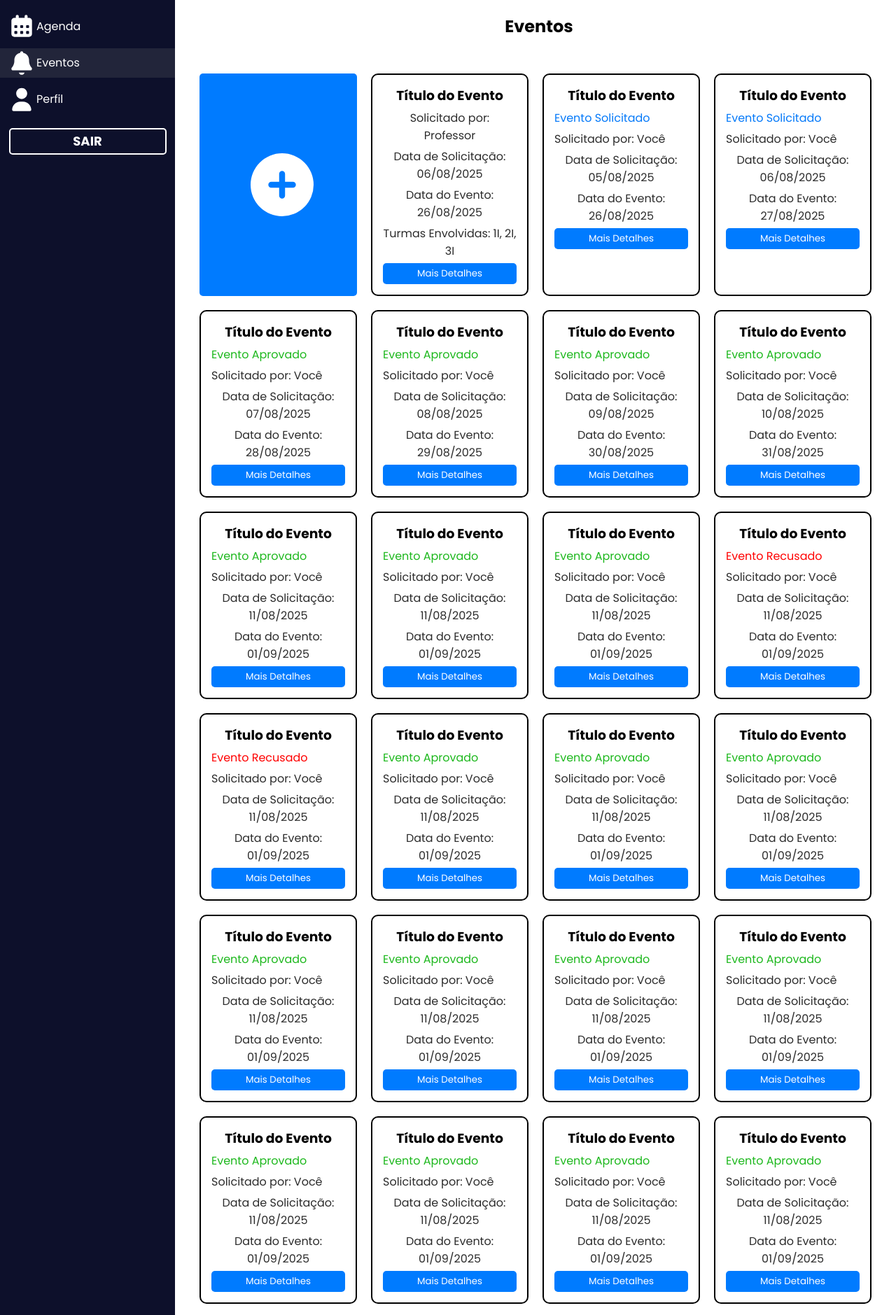
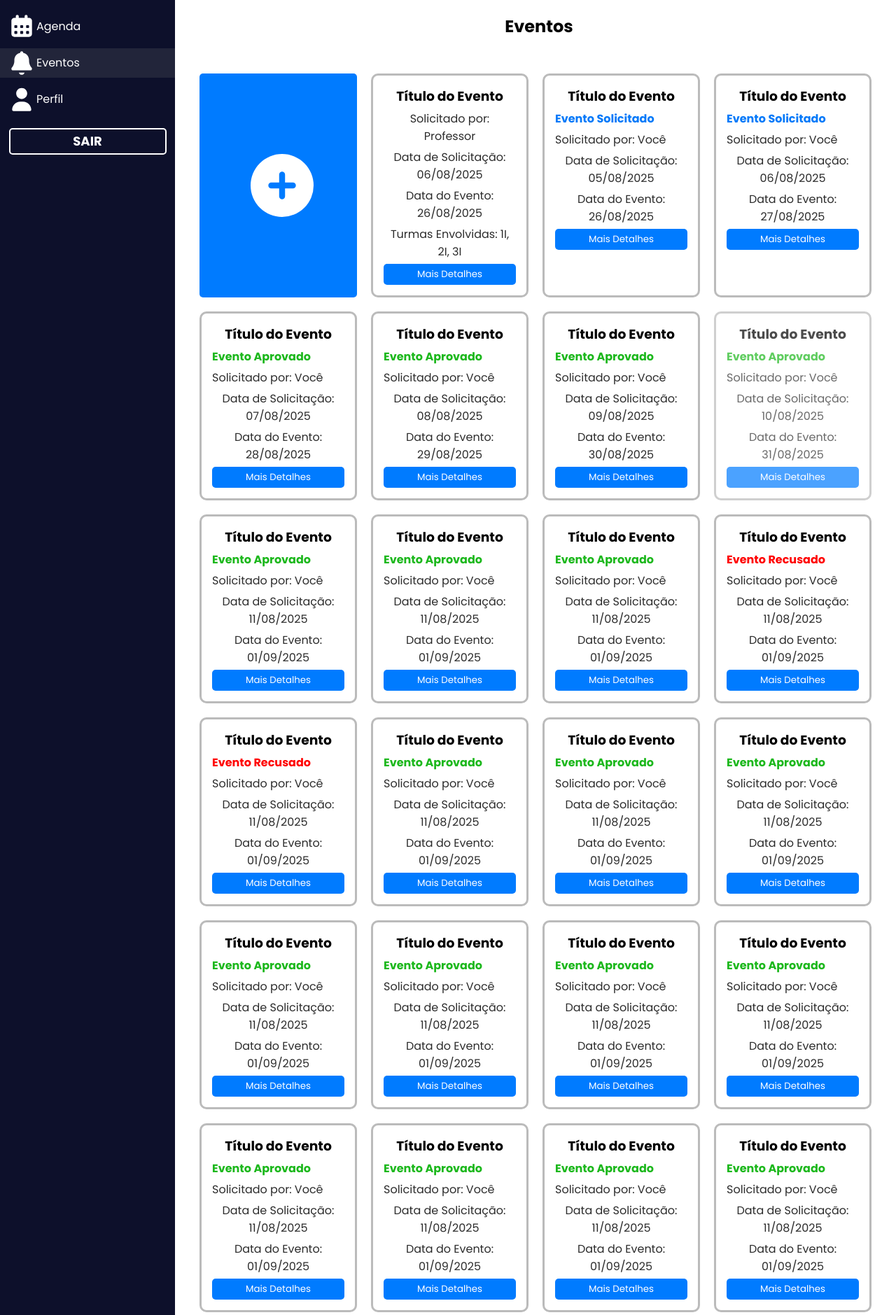
Before and after one commit to Dutz9/TCC_TaNaAgenda, a PHP site: page /tela_prof/meuseventos.php in a window 1280 px wide. Shown: the part 80-1959 px from the top of the page at 70% size. Run offline with PHP 8.4, Linux system fonts and the light colour scheme.

Commit message:
atualizado

```diff
--- a/css/meuseventos.css
+++ b/css/meuseventos.css
@@ -53,10 +53,27 @@
     padding: 15px;
     border-radius: 10px;
     text-align: center;
-    border: black 2px solid;
+    border: rgb(187, 187, 187) 3px solid;
 }
 
 .notificacao p {
+    color: rgb(44, 44, 44);
+    margin: 5px 0;
+    display: flex;
+    justify-content: flex-start;
+    font-size: 16px;
+}
+
+.notificacao-lido {
+    background-color: #ffffff;
+    padding: 15px;
+    border-radius: 10px;
+    text-align: center;
+    border: rgb(187, 187, 187) 3px solid;
+    opacity: 0.7;
+}
+
+.notificacao-lido p {
     color: rgb(44, 44, 44);
     margin: 5px 0;
     display: flex;
--- a/tela_prof/meuseventos.php
+++ b/tela_prof/meuseventos.php
@@ -65,7 +65,7 @@
 
                 <div class="notificacao">
                     <h3>Título do Evento</h3>
-                    <p style="color: #0479F9;">Evento Solicitado</p>
+                    <p style="color: #0479F9; font-weight: bolder;">Evento Solicitado</p>
                     <p>Solicitado por: Você</p>
                     <p>Data de Solicitação: 05/08/2025</p>
                     <p>Data do Evento: 26/08/2025</p>
@@ -73,7 +73,7 @@
                 </div>
                 <div class="notificacao">
                     <h3>Título do Evento</h3>
-                    <p style="color: #0479F9;">Evento Solicitado</p>
+                    <p style="color: #0479F9; font-weight: bolder;">Evento Solicitado</p>
                     <p>Solicitado por: Você</p>
                     <p>Data de Solicitação: 06/08/2025</p>
                     <p>Data do Evento: 27/08/2025</p>
@@ -81,7 +81,7 @@
                 </div>
                 <div class="notificacao">
                     <h3>Título do Evento</h3>
-                    <p style="color: #1DB81D;">Evento Aprovado</p>
+                    <p style="color: #1DB81D; font-weight: bolder;">Evento Aprovado</p>
                     <p>Solicitado por: Você</p>
                     <p>Data de Solicitação: 07/08/2025</p>
                     <p>Data do Evento: 28/08/2025</p>
@@ -89,7 +89,7 @@
                 </div>
                 <div class="notificacao">
                     <h3>Título do Evento</h3>
-                    <p style="color: #1DB81D;">Evento Aprovado</p>
+                    <p style="color: #1DB81D; font-weight: bolder;">Evento Aprovado</p>
                     <p>Solicitado por: Você</p>
                     <p>Data de Solicitação: 08/08/2025</p>
                     <p>Data do Evento: 29/08/2025</p>
@@ -97,23 +97,54 @@
                 </div>
                 <div class="notificacao">
                     <h3>Título do Evento</h3>
-                    <p style="color: #1DB81D;">Evento Aprovado</p>
+                    <p style="color: #1DB81D; font-weight: bolder;">Evento Aprovado</p>
                     <p>Solicitado por: Você</p>
                     <p>Data de Solicitação: 09/08/2025</p>
                     <p>Data do Evento: 30/08/2025</p>
                     <button class="detalhes-btn-seu-evento-aprovado">Mais Detalhes</button>
                 </div>
-                <div class="notificacao">
+
+
+
+
+
+
+
+
+
+
+
+
+
+                <div class="notificacao-lido">
                         <h3>Título do Evento</h3>
-                    <p style="color: #1DB81D;">Evento Aprovado</p>
+                        <p style="color: #1DB81D; font-weight: bolder;">Evento Aprovado</p>
                         <p>Solicitado por: Você</p>
                         <p>Data de Solicitação: 10/08/2025</p>
                         <p>Data do Evento: 31/08/2025</p>
                         <button class="detalhes-btn-seu-evento-aprovado">Mais Detalhes</button>
                     </div>
+
+
+
+
+
+
+
+
+
+
+
+
+
+
+
+
+
+
                 <div class="notificacao">
                     <h3>Título do Evento</h3>
-                    <p style="color: #1DB81D;">Evento Aprovado</p>
+                    <p style="color: #1DB81D; font-weight: bolder;">Evento Aprovado</p>
                     <p>Solicitado por: Você</p>
                     <p>Data de Solicitação: 11/08/2025</p>
                     <p>Data do Evento: 01/09/2025</p>
@@ -121,7 +152,7 @@
                 </div>
                 <div class="notificacao">
                     <h3>Título do Evento</h3>
-                    <p style="color: #1DB81D;">Evento Aprovado</p>
+                    <p style="color: #1DB81D; font-weight: bolder;">Evento Aprovado</p>
                     <p>Solicitado por: Você</p>
                     <p>Data de Solicitação: 11/08/2025</p>
                     <p>Data do Evento: 01/09/2025</p>
@@ -129,7 +160,7 @@
                 </div>
                 <div class="notificacao">
                     <h3>Título do Evento</h3>
-                    <p style="color: #1DB81D;">Evento Aprovado</p>
+                    <p style="color: #1DB81D; font-weight: bolder;">Evento Aprovado</p>
                     <p>Solicitado por: Você</p>
                     <p>Data de Solicitação: 11/08/2025</p>
                     <p>Data do Evento: 01/09/2025</p>
@@ -137,7 +168,7 @@
                 </div>
                 <div class="notificacao">
                     <h3>Título do Evento</h3>
-                    <p style="color: #FF0000;">Evento Recusado</p>
+                    <p style="color: #FF0000; font-weight: bolder;">Evento Recusado</p>
                     <p>Solicitado por: Você</p>
                     <p>Data de Solicitação: 11/08/2025</p>
                     <p>Data do Evento: 01/09/2025</p>
@@ -145,7 +176,7 @@
                 </div>
                 <div class="notificacao">
                     <h3>Título do Evento</h3>
-                    <p style="color: #FF0000;">Evento Recusado</p>
+                    <p style="color: #FF0000; font-weight: bolder;">Evento Recusado</p>
                     <p>Solicitado por: Você</p>
                     <p>Data de Solicitação: 11/08/2025</p>
                     <p>Data do Evento: 01/09/2025</p>
@@ -153,7 +184,7 @@
                 </div>
                 <div class="notificacao">
                     <h3>Título do Evento</h3>
-                    <p style="color: #1DB81D;">Evento Aprovado</p>
+                    <p style="color: #1DB81D; font-weight: bolder;">Evento Aprovado</p>
                     <p>Solicitado por: Você</p>
                     <p>Data de Solicitação: 11/08/2025</p>
                     <p>Data do Evento: 01/09/2025</p>
@@ -161,7 +192,7 @@
                 </div>
                 <div class="notificacao">
                     <h3>Título do Evento</h3>
-                    <p style="color: #1DB81D;">Evento Aprovado</p>
+                    <p style="color: #1DB81D; font-weight: bolder;">Evento Aprovado</p>
                     <p>Solicitado por: Você</p>
                     <p>Data de Solicitação: 11/08/2025</p>
                     <p>Data do Evento: 01/09/2025</p>
@@ -169,7 +200,7 @@
                 </div>
                 <div class="notificacao">
                     <h3>Título do Evento</h3>
-                    <p style="color: #1DB81D;">Evento Aprovado</p>
+                    <p style="color: #1DB81D; font-weight: bolder;">Evento Aprovado</p>
                     <p>Solicitado por: Você</p>
                     <p>Data de Solicitação: 11/08/2025</p>
                     <p>Data do Evento: 01/09/2025</p>
@@ -177,7 +208,7 @@
                 </div>
                 <div class="notificacao">
                     <h3>Título do Evento</h3>
-                    <p style="color: #1DB81D;">Evento Aprovado</p>
+                    <p style="color: #1DB81D; font-weight: bolder;">Evento Aprovado</p>
                     <p>Solicitado por: Você</p>
                     <p>Data de Solicitação: 11/08/2025</p>
                     <p>Data do Evento: 01/09/2025</p>
@@ -185,7 +216,7 @@
                 </div>
                 <div class="notificacao">
                     <h3>Título do Evento</h3>
-                    <p style="color: #1DB81D;">Evento Aprovado</p>
+                    <p style="color: #1DB81D; font-weight: bolder;">Evento Aprovado</p>
                     <p>Solicitado por: Você</p>
                     <p>Data de Solicitação: 11/08/2025</p>
                     <p>Data do Evento: 01/09/2025</p>
@@ -193,7 +224,7 @@
                 </div>
                 <div class="notificacao">
                     <h3>Título do Evento</h3>
-                    <p style="color: #1DB81D;">Evento Aprovado</p>
+                    <p style="color: #1DB81D; font-weight: bolder;">Evento Aprovado</p>
                     <p>Solicitado por: Você</p>
                     <p>Data de Solicitação: 11/08/2025</p>
                     <p>Data do Evento: 01/09/2025</p>
@@ -201,7 +232,7 @@
                 </div>
                 <div class="notificacao">
                     <h3>Título do Evento</h3>
-                    <p style="color: #1DB81D;">Evento Aprovado</p>
+                    <p style="color: #1DB81D; font-weight: bolder;">Evento Aprovado</p>
                     <p>Solicitado por: Você</p>
                     <p>Data de Solicitação: 11/08/2025</p>
                     <p>Data do Evento: 01/09/2025</p>
@@ -209,7 +240,7 @@
                 </div>
                 <div class="notificacao">
                     <h3>Título do Evento</h3>
-                    <p style="color: #1DB81D;">Evento Aprovado</p>
+                    <p style="color: #1DB81D; font-weight: bolder;">Evento Aprovado</p>
                     <p>Solicitado por: Você</p>
                     <p>Data de Solicitação: 11/08/2025</p>
                     <p>Data do Evento: 01/09/2025</p>
@@ -217,7 +248,7 @@
                 </div>
                 <div class="notificacao">
                     <h3>Título do Evento</h3>
-                    <p style="color: #1DB81D;">Evento Aprovado</p>
+                    <p style="color: #1DB81D; font-weight: bolder;">Evento Aprovado</p>
                     <p>Solicitado por: Você</p>
                     <p>Data de Solicitação: 11/08/2025</p>
                     <p>Data do Evento: 01/09/2025</p>
@@ -225,7 +256,7 @@
                 </div>
                 <div class="notificacao">
                     <h3>Título do Evento</h3>
-                    <p style="color: #1DB81D;">Evento Aprovado</p>
+                    <p style="color: #1DB81D; font-weight: bolder;">Evento Aprovado</p>
                     <p>Solicitado por: Você</p>
                     <p>Data de Solicitação: 11/08/2025</p>
                     <p>Data do Evento: 01/09/2025</p>
@@ -233,7 +264,7 @@
                 </div>
                 <div class="notificacao">
                     <h3>Título do Evento</h3>
-                    <p style="color: #1DB81D;">Evento Aprovado</p>
+                    <p style="color: #1DB81D; font-weight: bolder;">Evento Aprovado</p>
                     <p>Solicitado por: Você</p>
                     <p>Data de Solicitação: 11/08/2025</p>
                     <p>Data do Evento: 01/09/2025</p>
@@ -241,7 +272,7 @@
                 </div>
                 <div class="notificacao">
                     <h3>Título do Evento</h3>
-                    <p style="color: #1DB81D;">Evento Aprovado</p>
+                    <p style="color: #1DB81D; font-weight: bolder;">Evento Aprovado</p>
                     <p>Solicitado por: Você</p>
                     <p>Data de Solicitação: 11/08/2025</p>
                     <p>Data do Evento: 01/09/2025</p>
@@ -249,7 +280,7 @@
                 </div>
                 <div class="notificacao">
                     <h3>Título do Evento</h3>
-                    <p style="color: #1DB81D;">Evento Aprovado</p>
+                    <p style="color: #1DB81D; font-weight: bolder;">Evento Aprovado</p>
                     <p>Solicitado por: Você</p>
                     <p>Data de Solicitação: 11/08/2025</p>
                     <p>Data do Evento: 01/09/2025</p>
@@ -257,7 +288,7 @@
                 </div>
                 <div class="notificacao">
                     <h3>Título do Evento</h3>
-                    <p style="color: #1DB81D;">Evento Aprovado</p>
+                    <p style="color: #1DB81D; font-weight: bolder;">Evento Aprovado</p>
                     <p>Solicitado por: Você</p>
                     <p>Data de Solicitação: 11/08/2025</p>
                     <p>Data do Evento: 01/09/2025</p>
@@ -265,7 +296,7 @@
                 </div>
                 <div class="notificacao">
                     <h3>Título do Evento</h3>
-                    <p style="color: #FF0000;">Evento Recusado</p>
+                    <p style="color: #FF0000; font-weight: bolder;">Evento Recusado</p>
                     <p>Solicitado por: Você</p>
                     <p>Data de Solicitação: 11/08/2025</p>
                     <p>Data do Evento: 01/09/2025</p>
@@ -273,7 +304,7 @@
                 </div>
                 <div class="notificacao">
                     <h3>Título do Evento</h3>
-                    <p style="color: #1DB81D;">Evento Aprovado</p>
+                    <p style="color: #1DB81D; font-weight: bolder;">Evento Aprovado</p>
                     <p>Solicitado por: Você</p>
                     <p>Data de Solicitação: 11/08/2025</p>
                     <p>Data do Evento: 01/09/2025</p>
```
Lines whose indentation alone changed are shown as unchanged.
